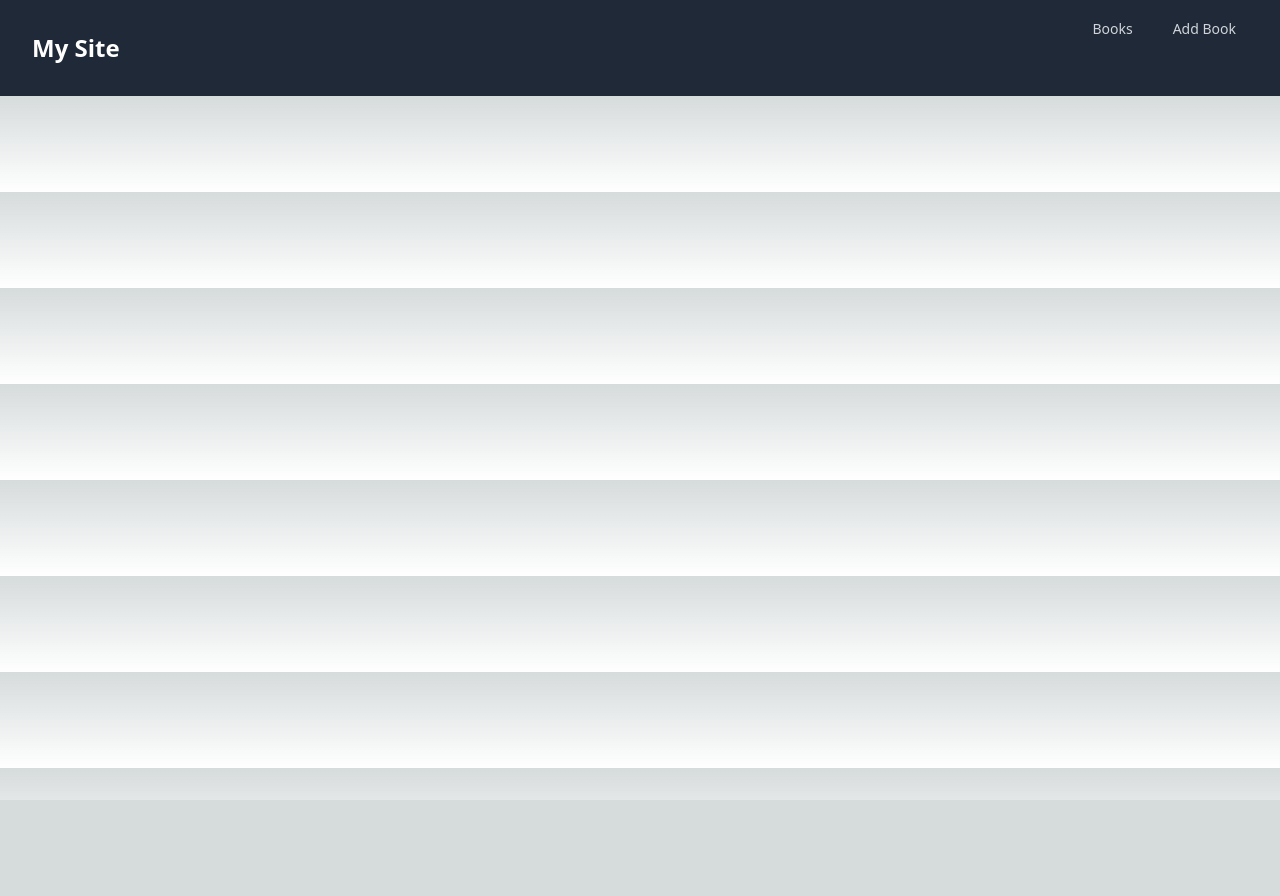
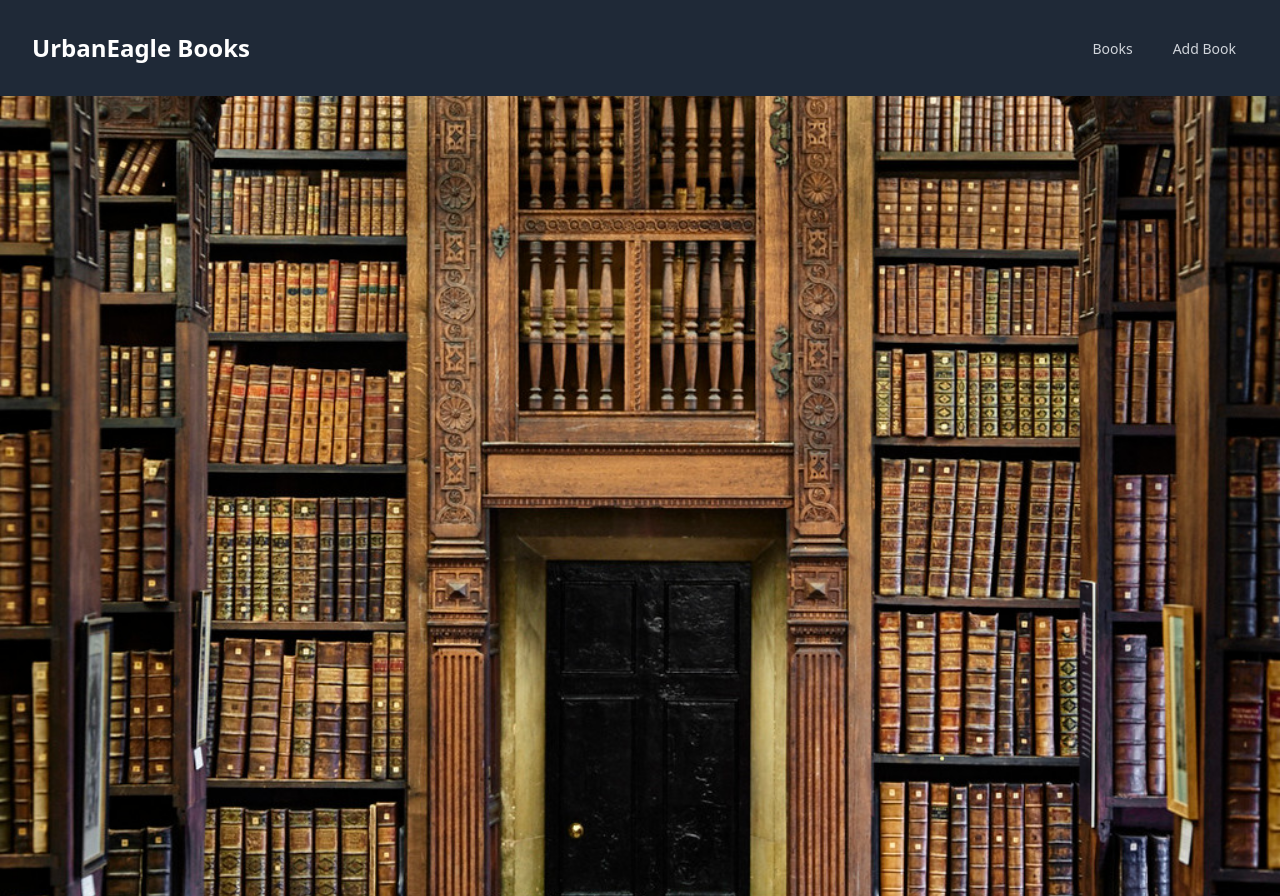
Before and after one commit to joshuawiidrichter1994/book-store, a Next.js app: page / in a window 1280 px wide. Before the commit the page ends 800 px from the top, so only its background shows below. Built offline with nearby package versions, Linux system fonts and the light colour scheme.

Commit message:
Added background image

```diff
--- a/public/data/books.json
+++ b/public/data/books.json
@@ -38,10 +38,5 @@
     "title": "The Lord of the Rings",
     "author": "J.R.R. Tolkien",
     "price": 22.99
-  },
-  {
-    "title": "test",
-    "author": "test",
-    "price": 12
   }
 ]
--- a/src/pages/index.tsx
+++ b/src/pages/index.tsx
@@ -1,20 +1,20 @@
 import Link from "next/link";
-
 
 export default function Home() {
   return (
+    <div>
       <nav className="bg-gray-800 p-4">
         <div className="max-w-7xl mx-auto px-4">
-        <div className="flex justify-between h-16">
-          <div className="flex">
+          <div className="flex justify-between h-16 items-center"> {/* Updated */}
+            <div className="flex items-center"> {/* Updated */}
               <div className="flex-shrink-0 flex items-center">
                 {/* Your Logo or Site Name */}
                 <Link href="/">
-                <span className="text-white text-2xl font-bold cursor-pointer">My Site</span>
+                  <span className="text-white text-2xl font-bold cursor-pointer">UrbanEagle Books</span>
                 </Link>
               </div>
             </div>
-          <div className="flex">
+            <div className="flex items-center"> {/* Updated */}
               {/* Navigation Links */}
               <div className="hidden md:flex md:ml-10 md:space-x-4">
                 <Link href="/BooksPage">
@@ -23,11 +23,14 @@ export default function Home() {
                 <Link href="/AddBookPage">
                   <span className="text-gray-300 hover:bg-gray-700 hover:text-white px-3 py-2 rounded-md text-sm font-medium cursor-pointer">Add Book</span>
                 </Link>
-
               </div>
             </div>
           </div>
         </div>
       </nav>
+      <div className="bg-cover bg-center h-screen" style={{ backgroundImage: "url('/images/book-store.jpg')" }}>
+        {/* Content here */}
+      </div>
+    </div>
   );
 }
```
Also changed, not shown: public/images/book-store.jpg (added). Lines whose indentation alone changed are shown as unchanged.
